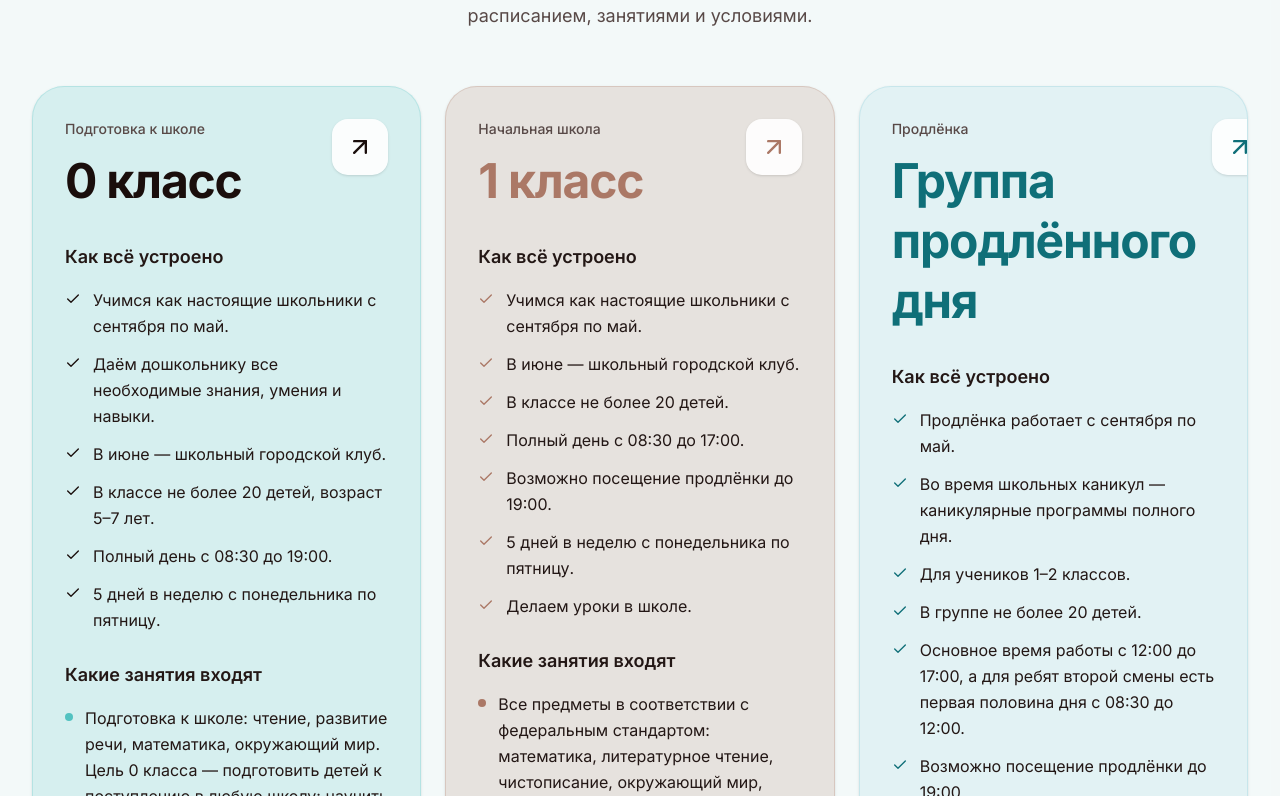
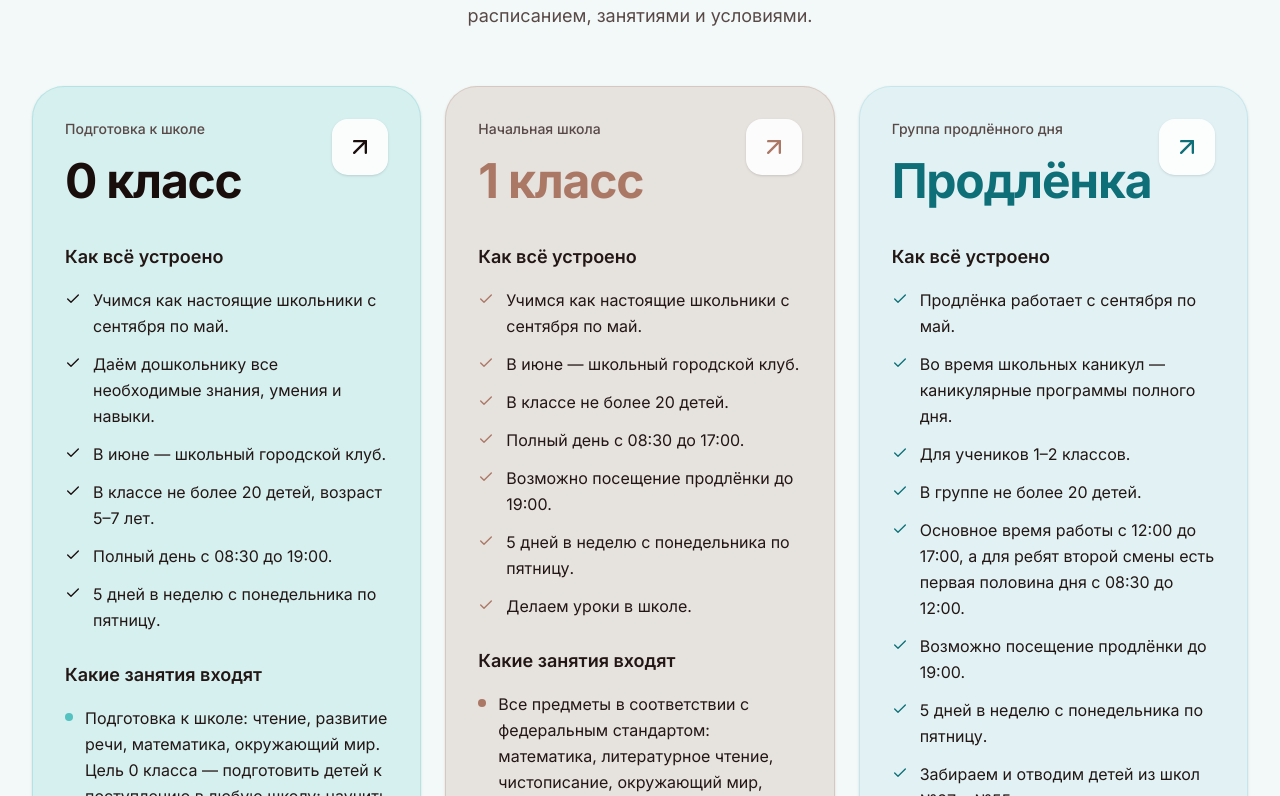
Before and after one commit to istominvi/chita.school, a Next.js app: page / in a window 1280 px wide. Shown: the part 3384-4180 px from the top of the page. Built offline with nearby package versions, Linux system fonts and the light colour scheme.

Commit message:
Fix afterschool card header

```diff
--- a/components/program.tsx
+++ b/components/program.tsx
@@ -51,8 +51,8 @@ const programs = [
   },
   {
     number: "03",
-    title: "Группа продлённого дня",
-    subtitle: "Продлёнка",
+    title: "Продлёнка",
+    subtitle: "Группа продлённого дня",
     age: "1–2 класс",
     cardClass: "bg-[#8ACED9]/16 border-[#8ACED9]/30",
     titleClass: "text-[#0f6f78]",
@@ -101,7 +101,7 @@ export function Program() {
               key={program.title}
               className={`relative flex min-h-[720px] flex-col overflow-hidden rounded-[2rem] border p-6 shadow-sm transition-transform duration-300 hover:-translate-y-1 lg:p-8 ${program.cardClass}`}
             >
-              <div className="flex items-start justify-between gap-4">
+              <div className="pr-20">
                 <div>
                   <p className="mb-3 text-sm font-medium text-muted-foreground">
                     {program.subtitle}
@@ -113,7 +113,7 @@ export function Program() {
                 <Link
                   href="#contact"
                   aria-label={`Получить подробное расписание: ${program.title}`}
-                  className="flex h-14 w-14 shrink-0 items-center justify-center rounded-2xl bg-white/90 shadow-sm transition-colors hover:bg-white"
+                  className="absolute right-6 top-6 flex h-14 w-14 shrink-0 items-center justify-center rounded-2xl bg-white/90 shadow-sm transition-colors hover:bg-white lg:right-8 lg:top-8"
                 >
                   <ArrowUpRight className={`h-7 w-7 ${program.iconClass}`} />
                 </Link>
```
